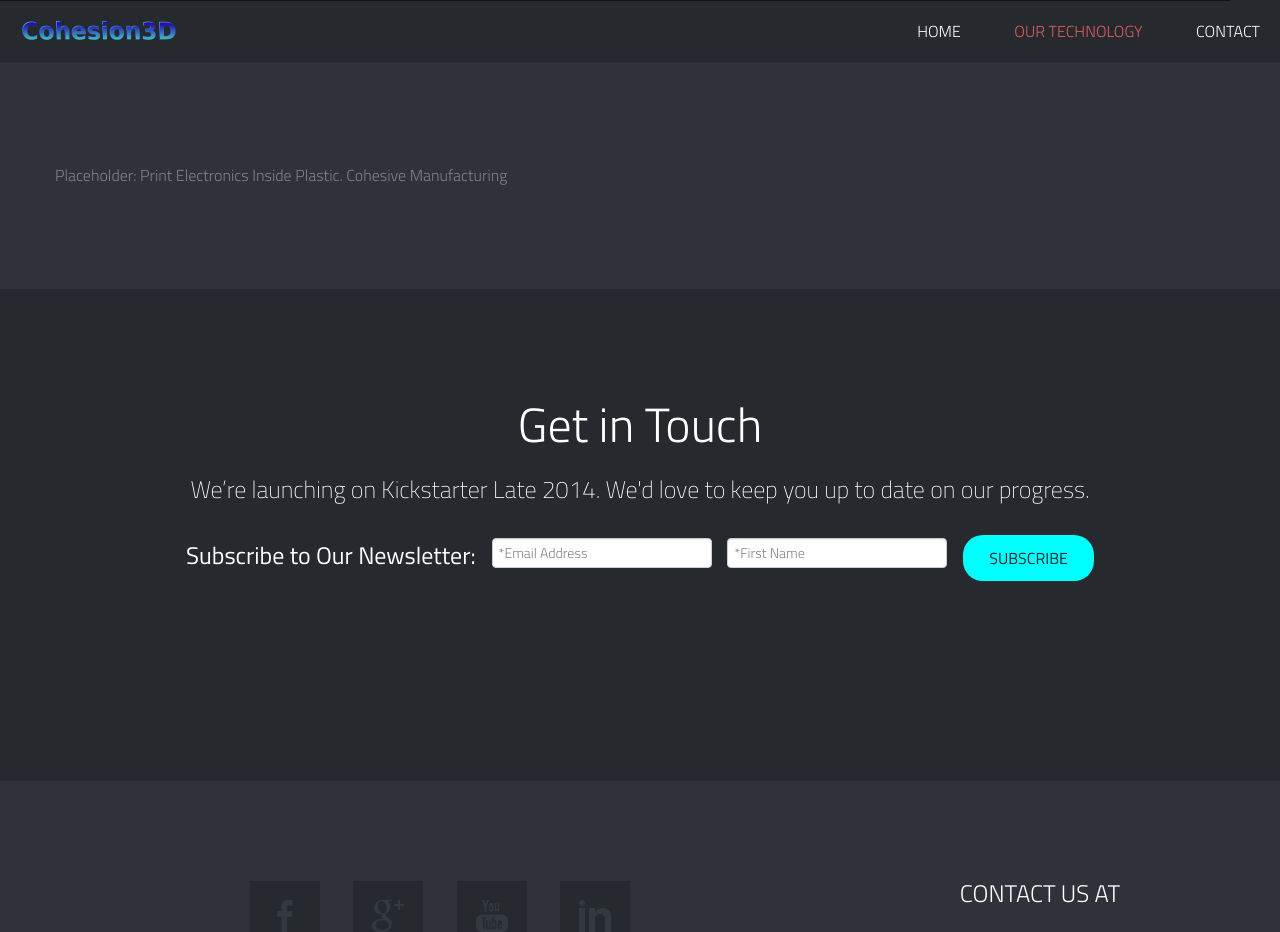
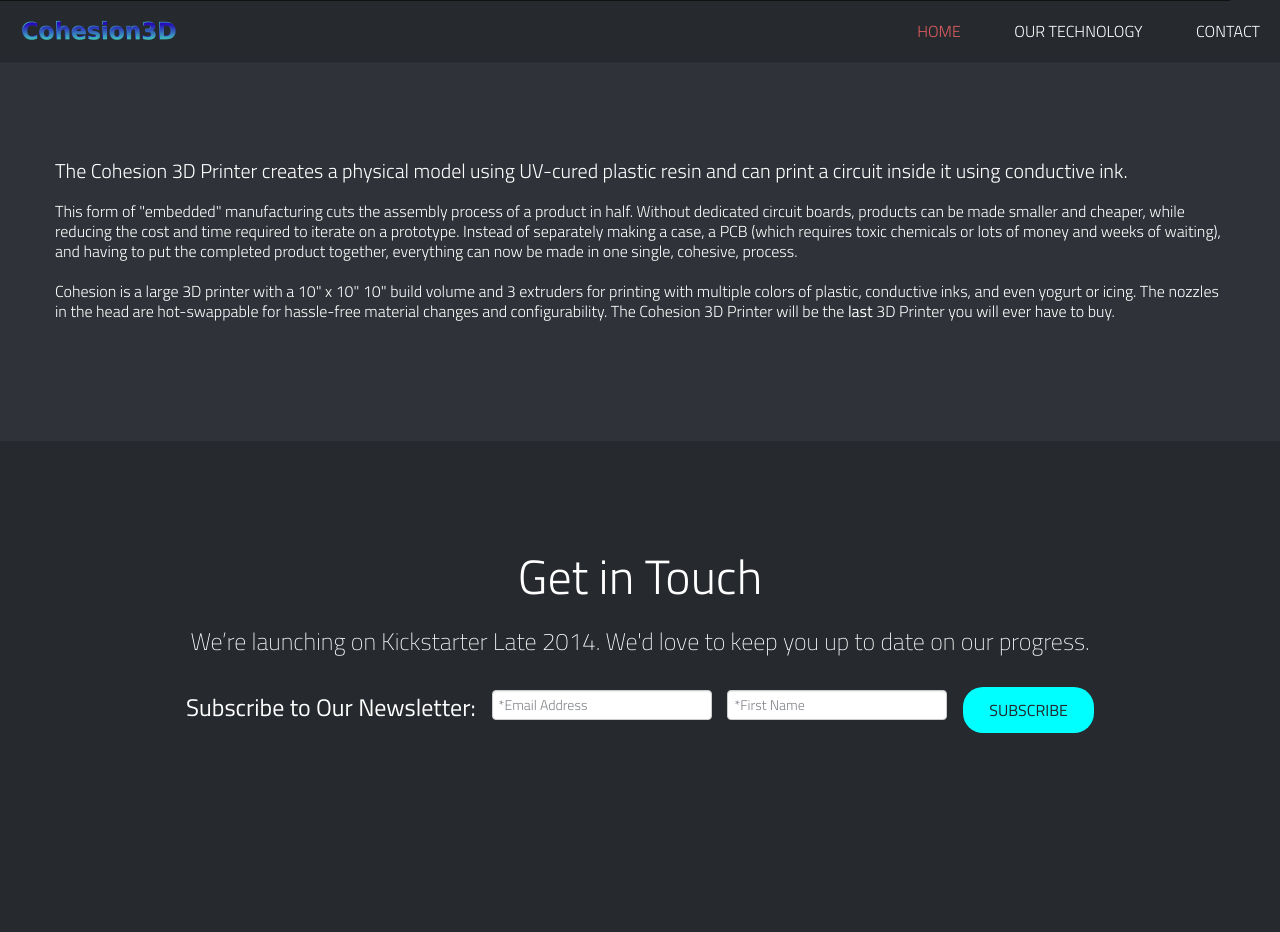
Before and after one commit to Cohesion3D/Cohesion3D.github.io, a PHP site: page / in a window 1280 px wide. Shown: the part 799-1731 px from the top of the page. Run offline with PHP 8.4, Linux system fonts and the light colour scheme; some libraries are stand-ins or nearby versions.

Commit message:
Content, push

```diff
--- a/include/css/main.css
+++ b/include/css/main.css
@@ -11,6 +11,10 @@
 /* ==================================================
    Basic Styles
 ================================================== */
+
+.info-main-text {
+    line-height:20px;
+}
 
 html, body {
     height: 100%;
--- a/index.html
+++ b/index.html
@@ -144,7 +144,18 @@
     <div id="technology" class="page">
         <div class="container">
             <div class="row">
-                <div class="span12">Placeholder: Print Electronics Inside Plastic. Cohesive Manufacturing</div>
+                <div class="span12">
+                    <h4 class="info-main-text">The Cohesion 3D Printer creates a physical model using UV-cured plastic resin and can print a circuit inside it using conductive ink.  </h4>
+                    <h6 class="info-main-text">
+                        This form of "embedded" manufacturing cuts the assembly process of a product in half.  Without dedicated circuit boards, products can be made smaller and cheaper, while reducing the cost and time required to iterate on a prototype.
+                        Instead of separately making a case, a PCB (which requires toxic chemicals or lots of money and weeks of waiting), and having to put the completed product together, everything can now be made in one single, cohesive, process.
+                        <br />
+                        <br />
+                        Cohesion is a large 3D printer with a 10" x 10" 10" build volume and 3 extruders for printing with multiple colors of plastic, conductive inks, and even yogurt or icing.  The nozzles in the head are hot-swappable for hassle-free material changes and configurability.  The Cohesion 3D Printer will be the <strong>last</strong> 3D Printer you will ever have to buy.
+
+
+                    </h6>
+                </div>
             </div>
         </div>
     </div>
@@ -228,7 +239,7 @@
                         <h3>Contact Us At</h3>
 
                         <ul>
-                            <li><a href="#">info@cohesion3d.com</a></li>
+                            <li><a href="mailto:info@cohesion3d.com">info@cohesion3d.com</a></li>
                         </ul>
                     </div>
                 </div>
@@ -258,7 +269,7 @@
     <script src="include/js/supersized.3.2.7.min.js"></script>
     <!-- Slider -->
     <script src="include/js/waypoints.js"></script>
-    <!-- WayPoints -->s
+    <!-- WayPoints -->
     <script src="include/js/waypoints-sticky.js"></script>
     <!-- Waypoints for Header -->
     <script src="include/js/jquery.isotope.js"></script>
```
Also changed, not shown: 4 other files.
